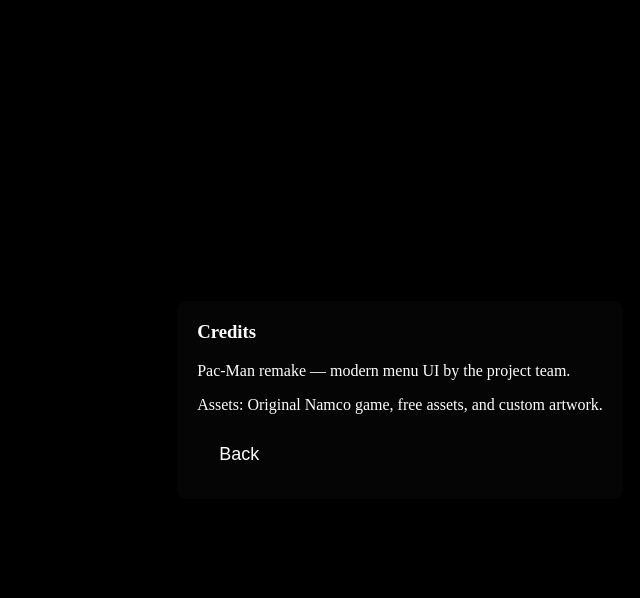
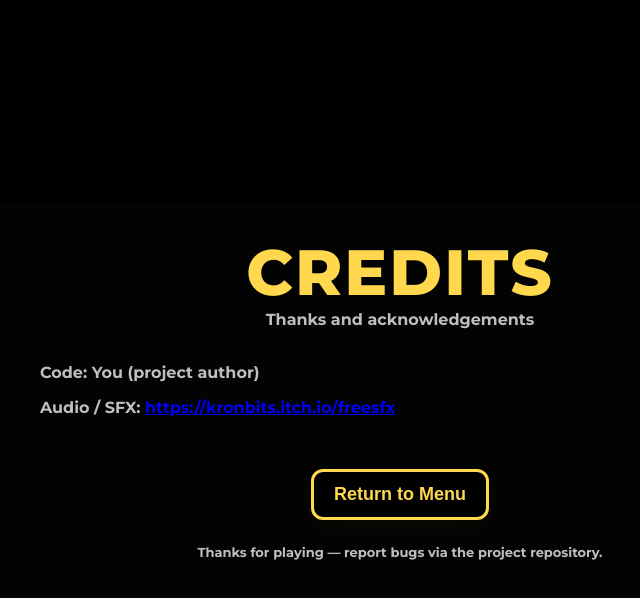
Before and after one commit to devvyyxyz/pacman, a React (Vite) app: page / in a window 1280 px wide. Both pictures are taken after a click on the button "Credits". Shown: the top 598 px of the page, without its empty margins (240-880 px from the left). Built offline with nearby package versions, Linux system fonts and the light colour scheme.

Commit message:
feat: update Credits page layout and styling for improved UI consistency

```diff
--- a/src/pages/Credits/index.tsx
+++ b/src/pages/Credits/index.tsx
@@ -3,14 +3,24 @@ import menuStyles from '../../components/Menu/Menu.module.css';
 
 export default function Credits({onBack}:{onBack:()=>void}){
   return (
-    <div style={{minHeight:'100vh',display:'flex',alignItems:'center',justifyContent:'center'}}>
-      <div style={{maxWidth:720,padding:20,background:'rgba(255,255,255,0.02)',borderRadius:10}}>
-        <h3 style={{marginTop:0}}>Credits</h3>
-        <p>Pac‑Man remake — modern menu UI by the project team.</p>
-        <p>Assets: Original Namco game, free assets, and custom artwork.</p>
-        <div style={{marginTop:16,display:'flex',gap:8}}>
-          <button className={menuStyles.btn} onClick={onBack}>Back</button>
+    <div className={menuStyles.wrap}>
+      <div className={menuStyles.bg} aria-hidden />
+      <div className={menuStyles.stage} role="main">
+        <div className={menuStyles.title}>
+          <h1 className={menuStyles.name}>CREDITS</h1>
+          <p className={menuStyles.subtitle}>Thanks and acknowledgements</p>
         </div>
+
+        <div style={{color:'var(--muted)',maxWidth:720,textAlign:'left',width:'100%'}}>
+          <p><strong>Code:</strong> You (project author)</p>
+          <p><strong>Audio / SFX:</strong> <a href="https://kronbits.itch.io/freesfx" target="_blank" rel="noopener noreferrer">https://kronbits.itch.io/freesfx</a></p>
+        </div>
+
+        <div style={{marginTop:18,width:'100%',display:'flex',justifyContent:'center'}}>
+          <button className={`${menuStyles.btn} ${menuStyles.secondary}`} onClick={onBack}>Return to Menu</button>
+        </div>
+
+        <div className={menuStyles.footer} style={{width:'100%',textAlign:'center'}}>Thanks for playing — report bugs via the project repository.</div>
       </div>
     </div>
   );
```
